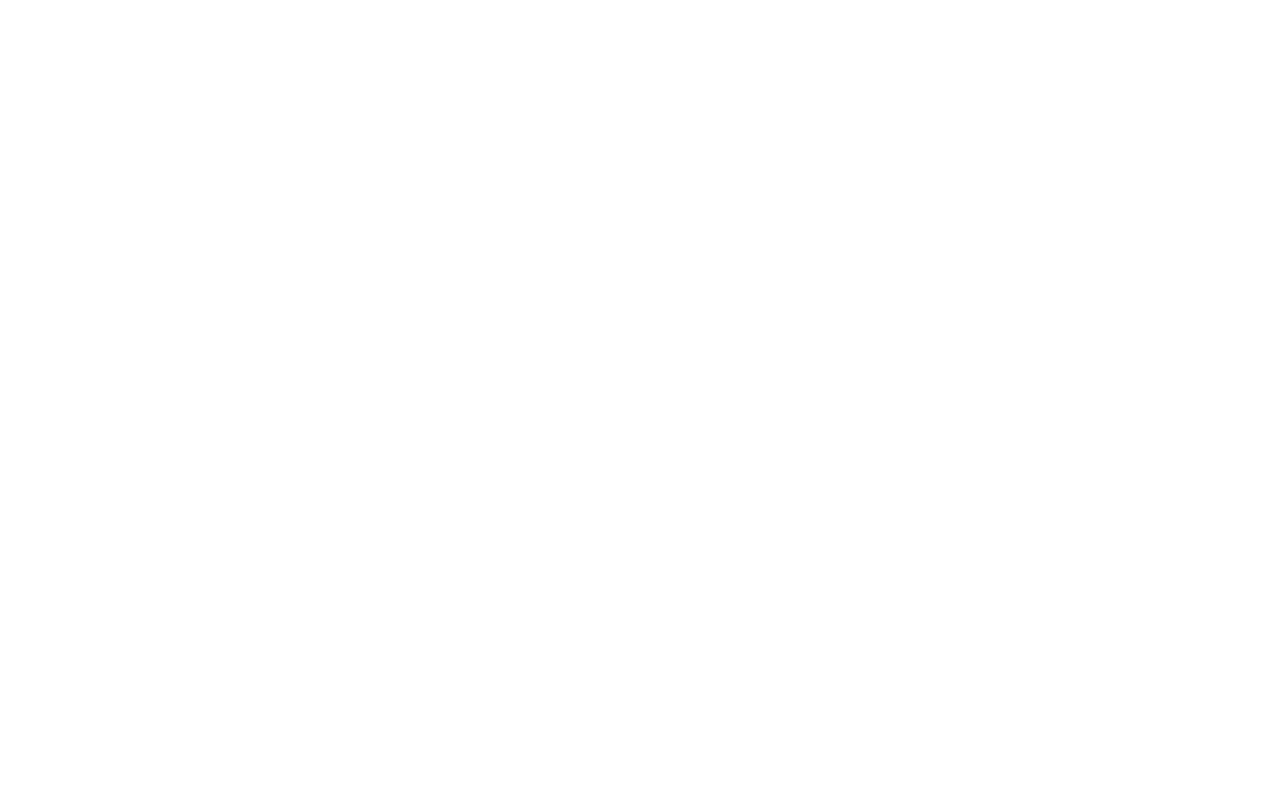
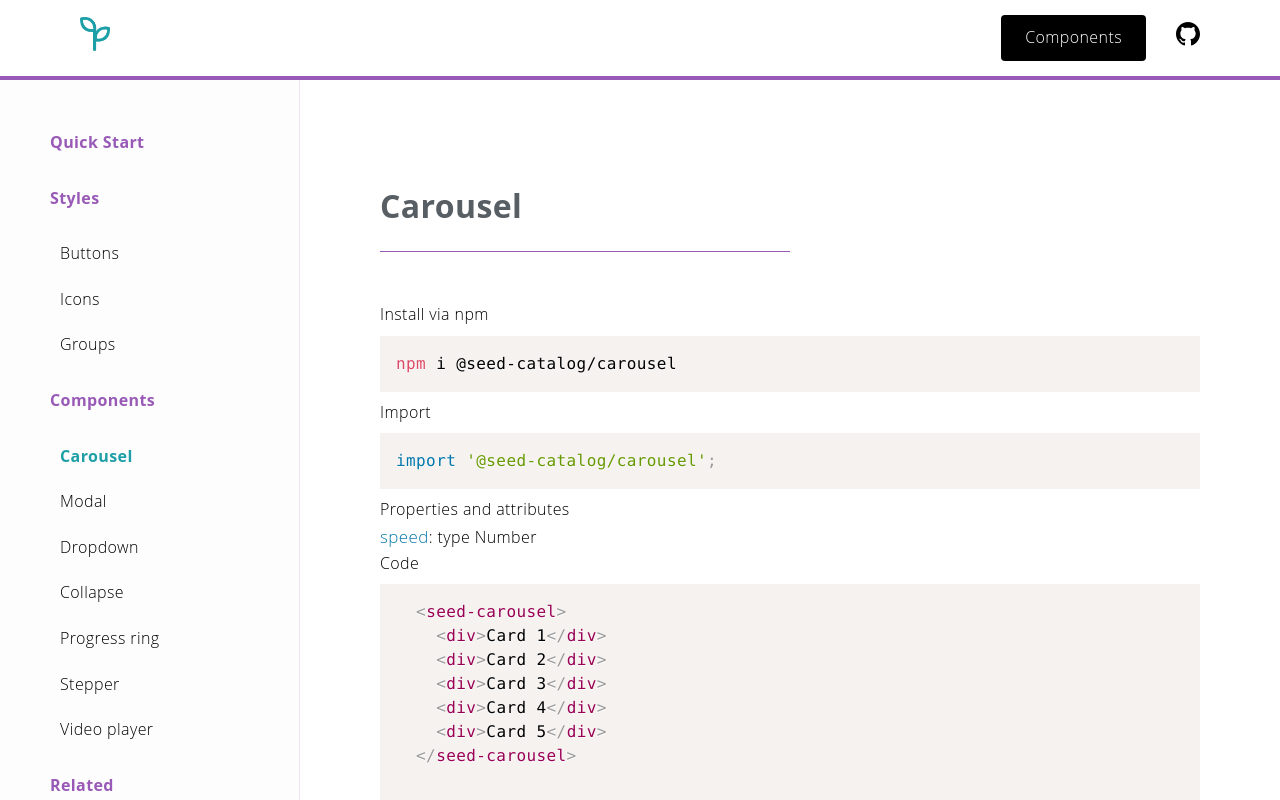
Before and after one commit to vicdata4/doc-template, a Nuxt app: page /seed/carousel in a window 1280 px wide. Before the commit this address had no page. Built offline with nearby package versions, Linux system fonts and the light colour scheme.

Commit message:
Modal and Carousel documentation / pageInit function

```diff
--- a/assets/styles/info.css
+++ b/assets/styles/info.css
@@ -22,8 +22,12 @@
     font-weight: 400;
 }
 
-.info-text.mb {
+.mb {
     margin-bottom: 50px;
+}
+
+.mt {
+    margin-top: 50px;
 }
 
 .info-text.center {
--- a/components/custom-aside.vue
+++ b/components/custom-aside.vue
@@ -4,13 +4,15 @@
       <label><a href="/seed">Quick Start</a></label>
       <label>Styles</label>
       <li>
-        <NuxtLink class="link" id="buttons" to="/seed/buttons">Buttons</NuxtLink>
+        <NuxtLink class="link" to="/seed/buttons">Buttons</NuxtLink>
       </li>
-      <li><NuxtLink class="link" id="icons" to="/seed/icons">Icons</NuxtLink></li>
+      <li><NuxtLink class="link" to="/seed/icons">Icons</NuxtLink></li>
       <li id="groups">Groups</li>
       <label>Components</label>
-      <li id="carousel">Carousel</li>
-      <li id="modal"><NuxtLink class="link" id="icons" to="/seed/modal">Modal</NuxtLink></li>
+      <li><NuxtLink class="link" to="/seed/carousel">Carousel</NuxtLink></li>
+      <li id="modal">
+        <NuxtLink class="link" id="icons" to="/seed/modal">Modal</NuxtLink>
+      </li>
       <li id="dropdown">Dropdown</li>
       <li id="collapse">Collapse</li>
       <li id="ring">Progress ring</li>
--- a/static/utils/prism.js
+++ b/components/utils/functions.js
@@ -9,3 +9,8 @@
 import 'prismjs/components/prism-php';
 import 'prismjs/components/prism-scss';
 import 'prismjs/themes/prism.css';
+
+export const pageInit = () => {
+    document.querySelector('.section-container').scrollTo({ top: 0, behavior: 'smooth' });
+    Prism.highlightAll();
+};
--- a/layouts/seed.vue
+++ b/layouts/seed.vue
@@ -83,6 +83,11 @@
    /*background-color: rgb(236, 240, 241) !important;*/
  }
 
+ .prop-light {
+   color: #0677aa;
+   font-size: 17px;
+ }
+
  @media (min-width: 1024px) {
   .title {
     width: 50%
--- a/package.json
+++ b/package.json
@@ -9,7 +9,9 @@
     "generate": "nuxt generate"
   },
   "dependencies": {
+    "@seed-catalog/carousel": "^1.0.8",
     "@seed-catalog/modal": "^1.2.1",
+    "@seed-catalog/stepper": "^1.0.1",
     "core-js": "^3.9.1",
     "nuxt": "^2.15.3"
   },
--- /dev/null
+++ b/pages/seed/carousel.vue
@@ -0,0 +1,63 @@
+<template>
+  <div>
+    <h1 class="title">Carousel</h1>
+    <p class="info-text sm" tabindex="0">Install via npm</p>
+    <pre><code class="language-bash">{{`npm i @seed-catalog/carousel`}}</code></pre>
+    <p class="info-text sm" tabindex="0">Import</p>
+    <pre><code class="language-js">{{`import '@seed-catalog/carousel';`}}</code></pre>
+    <p class="info-text sm mt" tabindex="0">Properties and attributes</p>
+    <div class="mb">
+      <p class="info-text sm"><span class="prop-light">speed</span>: type Number</p>
+    </div>
+    <p class="info-text sm" tabindex="0">Code</p>
+    <pre class="line-numbers language-markup">
+  <code>&lt;seed-carousel&gt;</code>
+    <code>&lt;div&gt;</code>Card 1<code>&lt;/div&gt;</code>
+    <code>&lt;div&gt;</code>Card 2<code>&lt;/div&gt;</code>
+    <code>&lt;div&gt;</code>Card 3<code>&lt;/div&gt;</code>
+    <code>&lt;div&gt;</code>Card 4<code>&lt;/div&gt;</code>
+    <code>&lt;div&gt;</code>Card 5<code>&lt;/div&gt;</code>
+  <code>&lt;/seed-carousel&gt;</code>
+  </pre>
+  <pre class="line-numbers language-markup">
+  <code>&lt;seed-carousel&gt;</code>
+    <code>&lt;div&gt;</code>Card 1<code>&lt;/div&gt;</code>
+    <code>&lt;div&gt;</code>Card 2<code>&lt;/div&gt;</code>
+    <code>&lt;div&gt;</code>Card 3<code>&lt;/div&gt;</code>
+    <code>&lt;seed-stepper slot="stepper"&gt;</code><code>&lt;/seed-stepper&gt;</code>
+  <code>&lt;/seed-carousel&gt;</code>
+  </pre>
+  <p class="info-text sm" tabindex="0">Custom</p>
+  <pre class="line-numbers language-markup">
+  <code>&lt;seed-carousel speed="${1000}"&gt;</code><code>&lt;/seed-carousel&gt;</code>
+  </pre>
+  <p class="info-text sm" tabindex="0">Examples</p>
+  <seed-carousel class="carousel-width">
+    <img src="https://source.unsplash.com/1600x900/?random" alt="carousel3">
+    <img src="https://source.unsplash.com/1600x900/?nature" alt="carousel1">
+    <img src="https://source.unsplash.com/1600x900/?water" alt="carousel2">
+    <img src="https://source.unsplash.com/1600x900/?nature,water" alt="carousel4">
+    <seed-stepper slot="stepper" colorActive="#2dabb4" colorBack="#2dabb445"></seed-stepper>
+  </seed-carousel>
+  </div>
+</template>
+
+<script>
+import "@seed-catalog/carousel";
+import "@seed-catalog/stepper";
+import { pageInit } from '/components/utils/functions';
+
+export default {
+  layout: 'seed',
+  mounted() {
+    pageInit();
+  },
+};
+</script>
+
+<style scoped>
+
+seed-carousel > img {
+  width: 100%;
+}
+</style>
--- a/pages/seed/index.vue
+++ b/pages/seed/index.vue
@@ -18,7 +18,7 @@
     </p>
     <p class="info-text sm" tabindex="0">Install via npm</p>
     <pre><code class="language-bash">{{`npm i @seed-catalog/modal`}}</code></pre>
-    <p class="info-text sm" tabindex="0">Import to your .js file</p>
+    <p class="info-text sm" tabindex="0">Import</p>
     <pre><code class="language-js">{{`import '@seed-catalog/modal';`}}</code></pre>
     <p class="info-text sm" tabindex="0">Add to your html template</p>
     <pre class="line-numbers language-markup">
@@ -68,13 +68,13 @@
 </template>
 
 <script>
-import "static/utils/prism";
 import "@seed-catalog/modal";
+import { pageInit } from '/components/utils/functions';
 
 export default {
-  layout: "seed",
+  layout: 'seed',
   mounted() {
-    Prism.highlightAll();
+    pageInit();
   },
 };
 </script>
--- a/pages/seed/modal.vue
+++ b/pages/seed/modal.vue
@@ -1,12 +1,109 @@
 <template>
   <div>
     <h1 class="title">Modal</h1>
+    <p class="info-text sm" tabindex="0">Install via npm</p>
+    <pre><code class="language-bash">{{`npm i @seed-catalog/modal`}}</code></pre>
+    <p class="info-text sm" tabindex="0">Import</p>
+    <pre><code class="language-js">{{`import '@seed-catalog/modal';`}}</code></pre>
+    <p class="info-text sm mt" tabindex="0">Properties and attributes</p>
+    <div class="mb">
+      <p class="info-text sm"><span class="prop-light">hide-click-out</span>: type Boolean</p>
+      <p class="info-text sm"><span class="prop-light">no-styles</span>: type Boolean</p>
+      <p class="info-text sm"><span class="prop-light">centered</span>: type Boolean</p>
+      <p class="info-text sm"><span class="prop-light">modalBackground</span>: type String</p>
+    </div>
+    <p class="info-text sm" tabindex="0">Code</p>
+    <pre class="line-numbers language-markup">
+  <code>&lt;seed-modal&gt;</code>
+    <code>&lt;button slot="button"&gt;</code>Open modal<code>&lt;/button&gt;</code>
+    <code>&lt;div slot="header"&gt;</code>
+      <code>&lt;button class="close"&gt;</code>Close modal<code>&lt;/button&gt;</code>
+    <code>&lt;/div&gt;</code>
+    <code>&lt;div slot="content"&gt;</code>
+      ...
+    <code>&lt;/div&gt;</code>
+    <code>&lt;div slot="footer"&gt;</code>
+      <code>&lt;button class="close"&gt;</code>Close modal<code>&lt;/button&gt;</code>
+    <code>&lt;/div&gt;</code>
+  <code>&lt;/seed-modal&gt;</code>
+  </pre>
+  <p class="info-text sm" tabindex="0">Custom</p>
+  <pre class="line-numbers language-markup">
+  <code>&lt;seed-modal hide-click-out centered no-styles modalBackground="green"&gt;</code><code>&lt;/seed-modal&gt;</code>
+  </pre>
+  <p class="info-text sm" tabindex="0">Examples</p>
+  <seed-modal>
+      <button slot="button" class="sd-btn blue">Default Modal</button>
+      <div slot="header" class="header">
+        <button class="close">Close modal</button>
+      </div>
+      <div slot="content">
+        Lorem ipsum dolor sit amet, consectetur adipiscing elit.
+      </div>
+      <div slot="footer" class="footer">
+        <button class="close">Close modal</button>
+      </div>
+    </seed-modal>
+    <seed-modal centered>
+      <button slot="button" class="sd-btn blue">Centered Modal</button>
+      <div slot="header" class="header">
+        <button class="close">Close modal</button>
+      </div>
+      <div slot="content">
+        Lorem ipsum dolor sit amet, consectetur adipiscing elit.
+      </div>
+      <div slot="footer" class="footer">
+        <button class="close">Close modal</button>
+      </div>
+    </seed-modal>
+    <seed-modal hide-click-out>
+      <button slot="button" class="sd-btn blue">Hide clickout</button>
+      <div slot="header" class="header">
+        <button class="close">Close modal</button>
+      </div>
+      <div slot="content">
+        Lorem ipsum dolor sit amet, consectetur adipiscing elit.
+      </div>
+      <div slot="footer" class="footer">
+        <button class="close">Close modal</button>
+      </div>
+    </seed-modal>
+    <seed-modal no-styles>
+      <button slot="button" class="sd-btn blue">No styles</button>
+      <div slot="header" class="header">
+        <button class="close">Close modal</button>
+      </div>
+      <div slot="content">
+        Lorem ipsum dolor sit amet, consectetur adipiscing elit.
+      </div>
+      <div slot="footer" class="footer">
+        <button class="close">Close modal</button>
+      </div>
+    </seed-modal>
+    <seed-modal modalBackground="#44849cb5">
+      <button slot="button" class="sd-btn blue">Modal background</button>
+      <div slot="header" class="header">
+        <button class="close">Close modal</button>
+      </div>
+      <div slot="content">
+        Lorem ipsum dolor sit amet, consectetur adipiscing elit.
+      </div>
+      <div slot="footer" class="footer">
+        <button class="close">Close modal</button>
+      </div>
+    </seed-modal>
   </div>
 </template>
 
 <script>
+import "@seed-catalog/modal";
+import { pageInit } from '/components/utils/functions';
+
 export default {
-  layout: "seed",
+  layout: 'seed',
+  mounted() {
+    pageInit();
+  },
 };
 </script>
 
```
Also changed, not shown: 1 other file (tests, documents, lock files or other folders).
